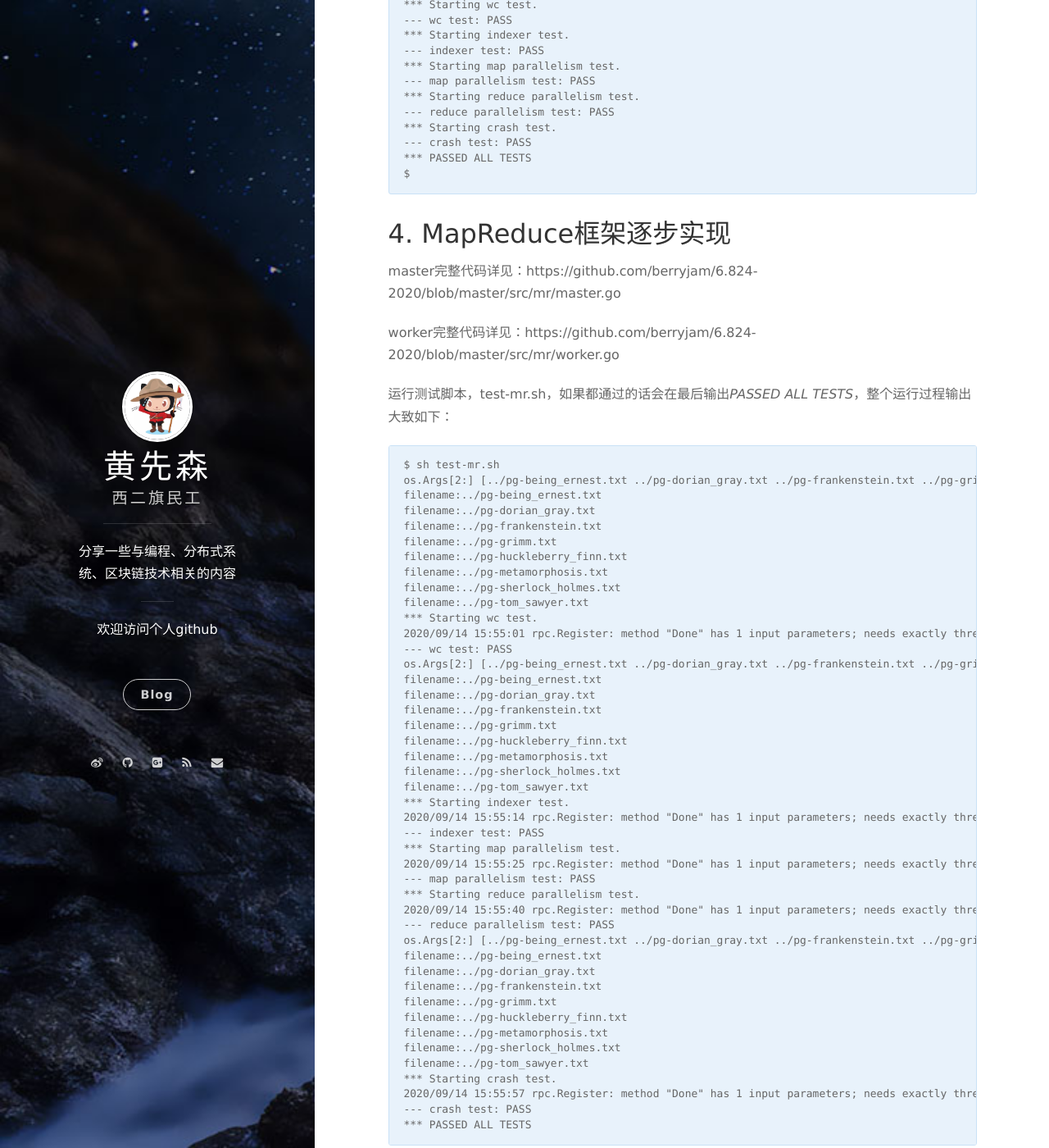
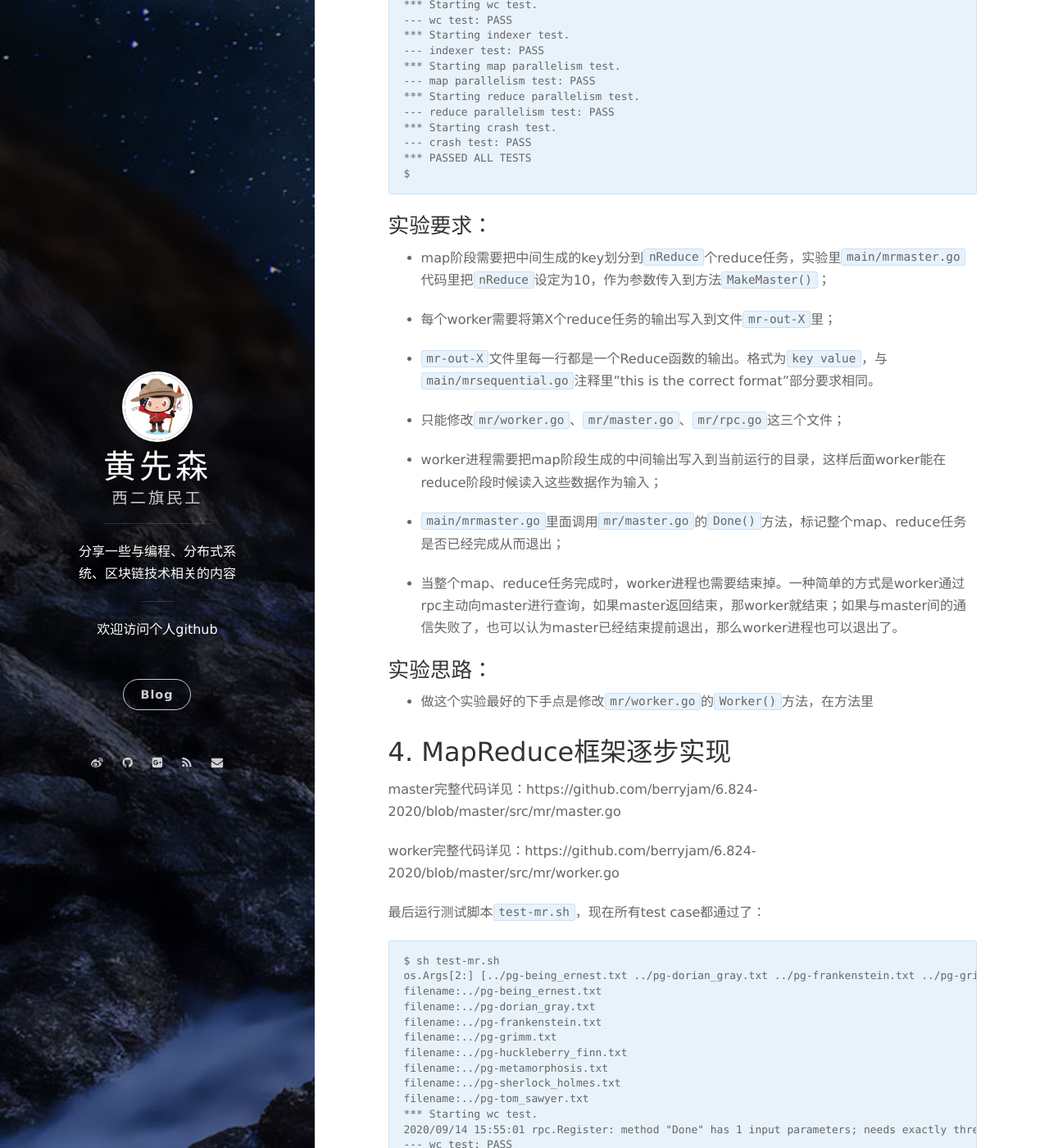
Before and after one commit to berryjam/berryjam.github.io, a Jekyll site: the page built from _posts/2020-09-12-6.824分布式系统课程系列(一):开篇&MapReduce介绍及框架实现.md, in a window 1280 px wide and 1400 px high, scrolled down 5205 px. Shown: the whole window at 82% size. Built offline with Jekyll 4.4.1, drawn with Linux system fonts in a browser that asks for light colours; nearby versions of some CDN libraries; comment, search, counter and statistics services are not loaded.

Commit message:
Update 2020-09-12-6.824分布式系统课程系列(一):开篇&MapReduce介绍及框架实现.md

````diff
--- a/_posts/2020-09-12-6.824分布式系统课程系列(一):开篇&MapReduce介绍及框架实现.md
+++ b/_posts/2020-09-12-6.824分布式系统课程系列(一):开篇&MapReduce介绍及框架实现.md
@@ -205,13 +205,35 @@ $ sh ./test-mr.sh
 $
 ```
 
+### 实验要求：
+
+- map阶段需要把中间生成的key划分到`nReduce`个reduce任务，实验里`main/mrmaster.go`代码里把`nReduce`设定为10，作为参数传入到方法`MakeMaster()`；
+
+- 每个worker需要将第X个reduce任务的输出写入到文件`mr-out-X`里；
+
+- `mr-out-X`文件里每一行都是一个Reduce函数的输出。格式为`key value`，与`main/mrsequential.go`注释里"this is the correct format"部分要求相同。
+
+- 只能修改`mr/worker.go`、`mr/master.go`、`mr/rpc.go`这三个文件；
+
+- worker进程需要把map阶段生成的中间输出写入到当前运行的目录，这样后面worker能在reduce阶段时候读入这些数据作为输入；
+
+- `main/mrmaster.go`里面调用`mr/master.go`的`Done()`方法，标记整个map、reduce任务是否已经完成从而退出；
+
+- 当整个map、reduce任务完成时，worker进程也需要结束掉。一种简单的方式是worker通过rpc主动向master进行查询，如果master返回结束，那worker就结束；如果与master间的通信失败了，也可以认为master已经结束提前退出，那么worker进程也可以退出了。
+
+### 实验思路：
+
+- 做这个实验最好的下手点是修改`mr/worker.go`的`Worker()`方法，在方法里
+
 ## 4. MapReduce框架逐步实现
+
+
 
 master完整代码详见：https://github.com/berryjam/6.824-2020/blob/master/src/mr/master.go
 
 worker完整代码详见：https://github.com/berryjam/6.824-2020/blob/master/src/mr/worker.go
 
-运行测试脚本，test-mr.sh，如果都通过的话会在最后输出*PASSED ALL TESTS*，整个运行过程输出大致如下：
+最后运行测试脚本`test-mr.sh`，现在所有test case都通过了：
 ```
 $ sh test-mr.sh
 os.Args[2:] [../pg-being_ernest.txt ../pg-dorian_gray.txt ../pg-frankenstein.txt ../pg-grimm.txt ../pg-huckleberry_finn.txt ../pg-metamorphosis.txt ../pg-sherlock_holmes.txt ../pg-tom_sawyer.txt]
````
